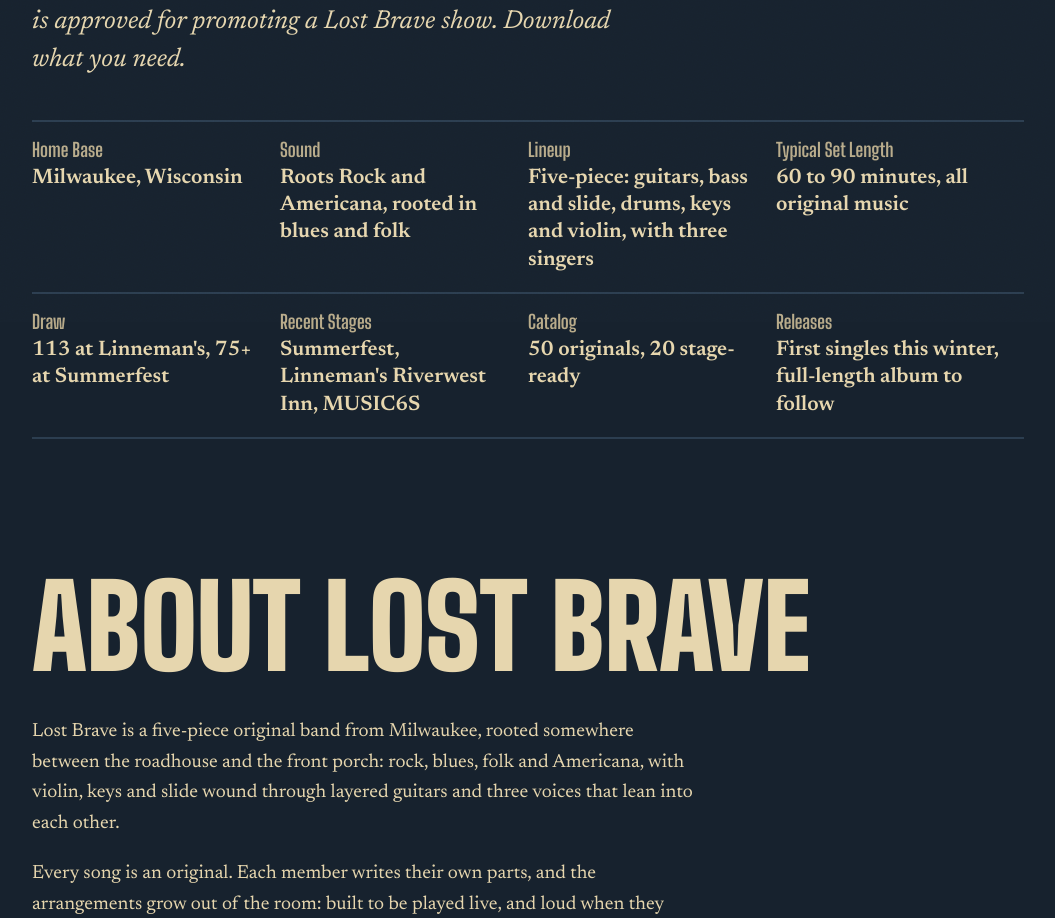
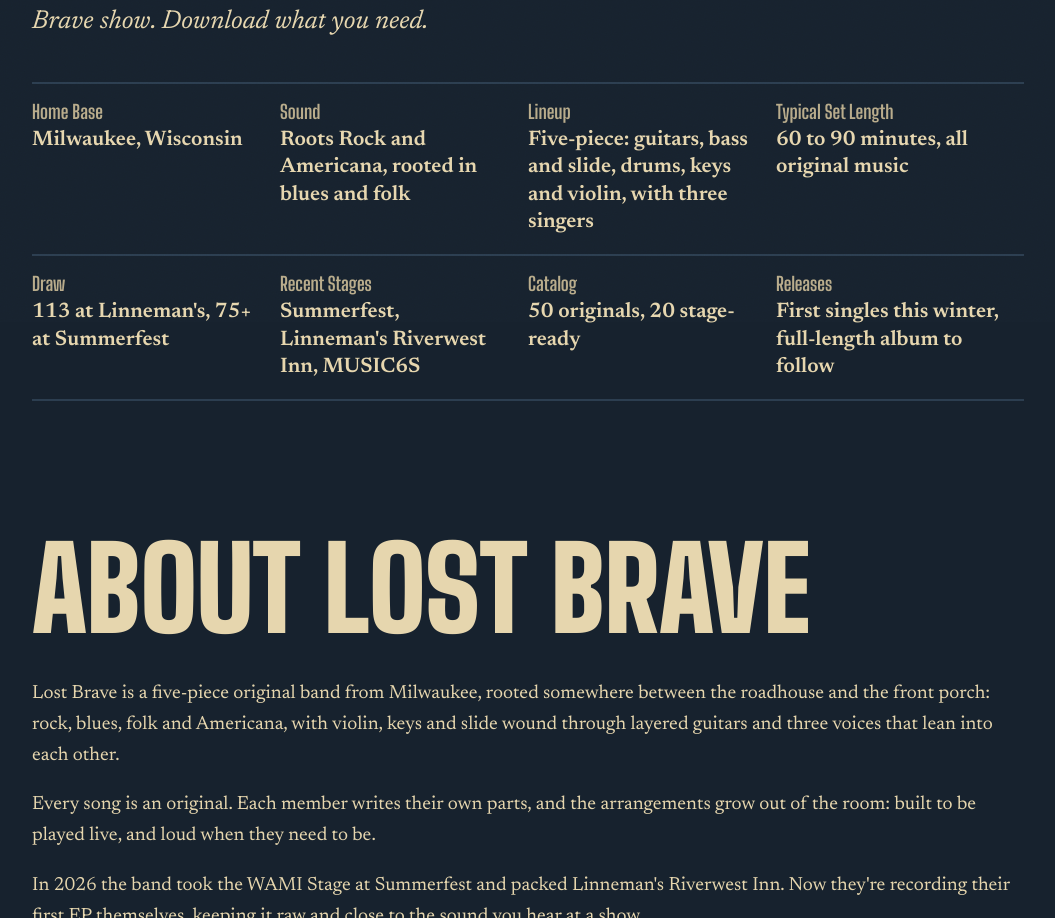
Before and after one commit to lostbraveband/lostbrave-site, a plain HTML site: page booking-kit/index.html in a window 1280 px wide. Shown: the part 478-1396 px from the top of the page, without its empty margins (112-1167 px from the left). Drawn offline with Linux system fonts and the light colour scheme; no server answers.

Commit message:
Update style.css

```diff
--- a/assets/style.css
+++ b/assets/style.css
@@ -272,7 +272,7 @@ a { color: var(--amber); }
 /* ================= Booking kit page ================= */
 .kit-intro { max-width: 1120px; margin: 0 auto; padding: 130px var(--pad) 0; }
 .kit-intro { --poster: clamp(72px, 14vw, 190px); }
-.kit-intro .lede { margin-top: 28px; }
+.kit-intro .lede { margin-top: 28px; max-width: none; }
 .facts { display: grid; grid-template-columns: repeat(auto-fit, minmax(210px, 1fr)); gap: 0; margin: 40px 0 0; border-top: 2px solid var(--lake-3); }
 .facts div { padding: 18px 20px 18px 0; border-bottom: 2px solid var(--lake-3); }
 .facts dt { font: 700 19px/1 var(--show); color: var(--brick-dim); margin-bottom: 6px; }
@@ -291,7 +291,7 @@ a { color: var(--amber); }
 .plot .dl-preview img { object-fit: contain; }
 .kit-empty { font-style: italic; color: var(--steel); margin: 0; }
 .tech { white-space: pre-line; max-width: 64ch; }
-.kit-bio p { max-width: 62ch; }
+.kit-bio p { max-width: none; }
 .sub { font: 900 34px/1 var(--show); text-transform: uppercase; margin: 48px 0 12px; }
 .plot .dl-preview:has(.dl-file) { aspect-ratio: 16 / 7; background: var(--lake-2); max-width: 520px; }
 
```
